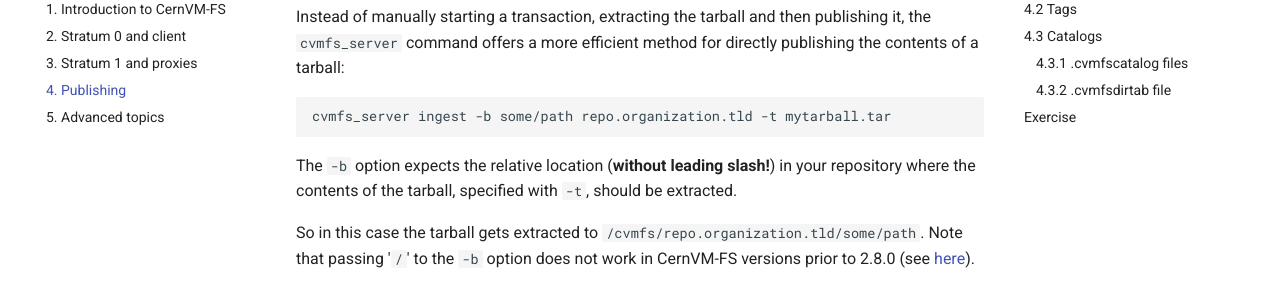
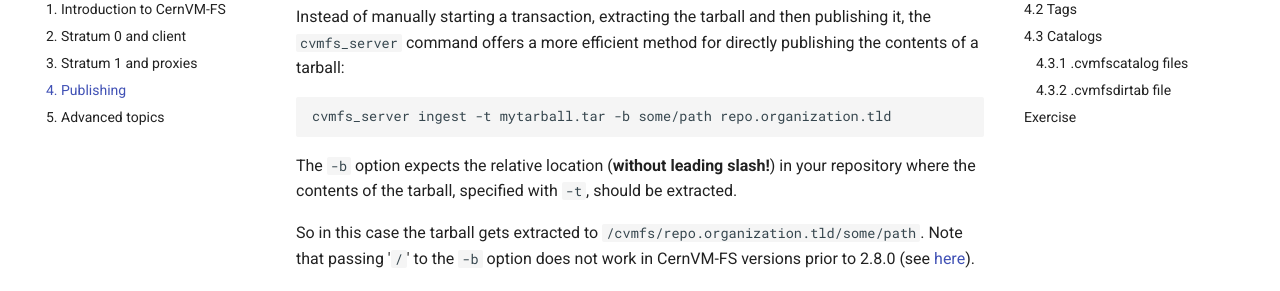
Before and after one commit to cvmfs-contrib/cvmfs-tutorial-2021, an MkDocs documentation site: the page built from docs/04_publishing.md, in a window 1280 px wide and 900 px high, scrolled down 958 px. Shown: the part 153-444 px from the top of the window. Built offline with MkDocs 1.6.1 and Material for MkDocs 9.7.7, drawn with Linux system fonts in a browser that asks for light colours; comment, search, counter and statistics services are not loaded.

````diff
--- a/docs/04_publishing.md
+++ b/docs/04_publishing.md
@@ -42,7 +42,7 @@ to your Stratum 0.
 Instead of manually starting a transaction, extracting the tarball and then publishing it,
 the `cvmfs_server` command offers a more efficient method for directly publishing the contents of a tarball:
 ```bash
-cvmfs_server ingest -b some/path repo.organization.tld -t mytarball.tar
+cvmfs_server ingest -t mytarball.tar -b some/path repo.organization.tld
 ```
 The `-b` option expects the relative location (**without leading slash!**) in your repository where the contents of the tarball,
 specified with `-t`, should be extracted.
````
